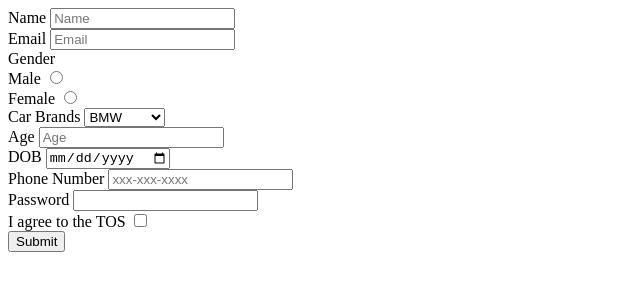
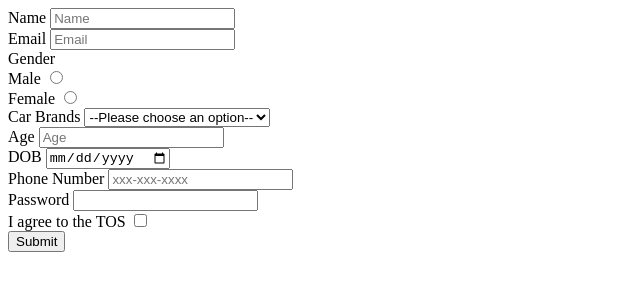
Before and after one commit to acciojob/signup-form-car-ROCKShobhit, a website: page main.html in a window 1280 px wide. Shown: the whole page, without its empty margins (0-640 px from the left). Drawn offline with Linux system fonts and the light colour scheme.

Commit message:
created a submission

```diff
--- a/main.html
+++ b/main.html
@@ -31,10 +31,11 @@
 
 <div>
     <label for="cars">Car Brands</label>
-    <select>
-		<option for="cars">BMW</option>
-		<option for="cars">Audi</option>
-		<option for="cars">Mercedez</option>
+    <select id="cars">
+		<option value="disabled selector">--Please choose an option--</option>
+		<option>BMW</option>
+		<option>Audi</option>
+		<option>Mercedez</option>
 	</select>
 </div>
 
```
